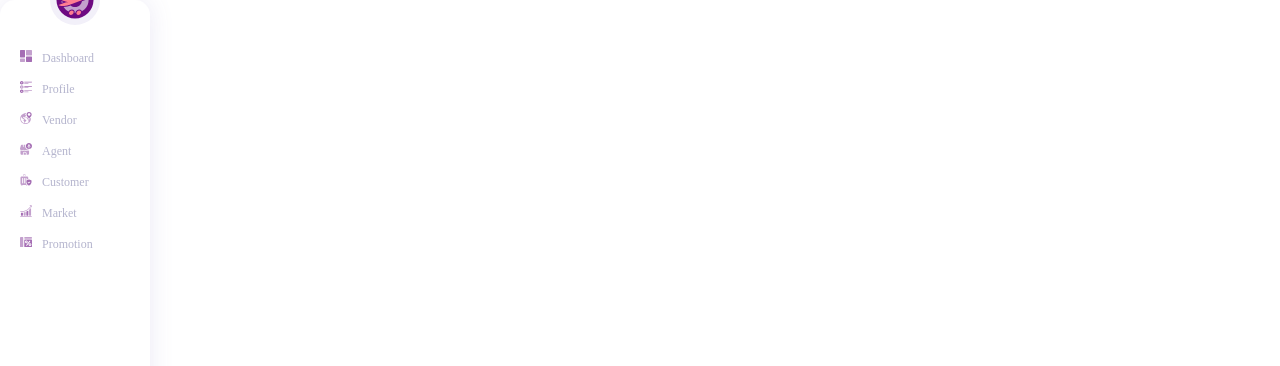
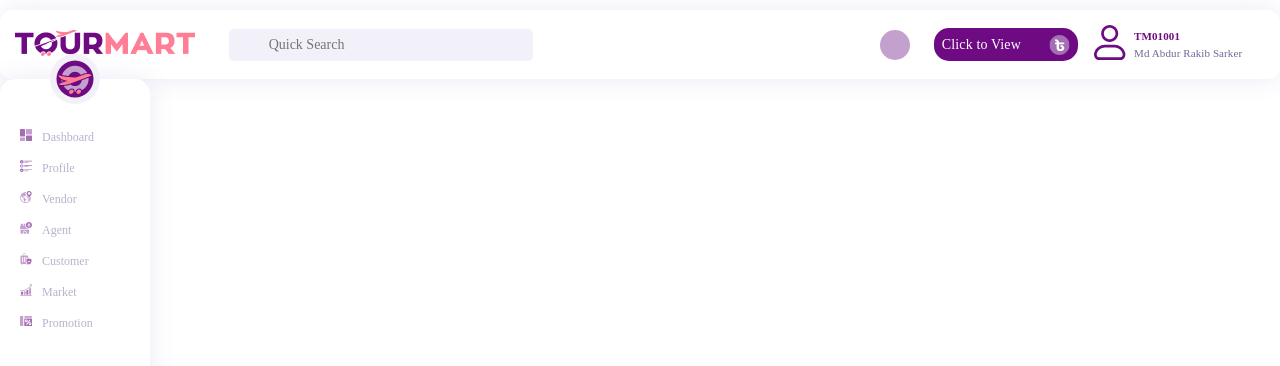
Before and after one commit to khademultourmartit/demoProject, a Next.js app: page / in a window 1280 px wide. Shown: the top 366 px of the page. Built offline with nearby package versions, Linux system fonts and the light colour scheme.

Commit message:
addHeader

```diff
--- a/src/app/components/Header.tsx
+++ b/src/app/components/Header.tsx
@@ -0,0 +1,228 @@
+import React, { useState } from "react";
+import { Box, Container, Grid, Typography } from "@mui/material";
+import logo from "../../../public/assests/image/Logo/logo.png";
+// import SearchIcon from "@mui/icons-material/Search";
+// import NotificationsIcon from "@mui/icons-material/Notifications";
+import takaSign from "../../../public/assests/image/takaSign.svg";
+import userProfile from "../../../public/assests/image/user/userProfile.svg";
+import Image from "next/image";
+
+const Header = () => {
+  const [viewClicked, setViewClicked] = useState(false);
+
+  const handleViewClick = () => {
+    setViewClicked(!viewClicked); // Toggle the state on click
+  };
+
+  return (
+    <Box>
+      <Container
+        maxWidth={"xl"}
+        sx={{
+          boxShadow: "rgba(234, 232, 244, 0.95) 0px 0px 25px 0px",
+          borderRadius: 3,
+          marginTop: "10px",
+          padding: { xs: "15px 10px", sm: "15px 15px" },
+          backgroundColor: "#FFFFFF",
+        }}
+      >
+        <Grid container display={"flex"} alignItems="center">
+          <Grid item xs={12} sm={6} md={6}>
+            <Grid container spacing={2}>
+              <Grid item xs={12} sm={6} md={4}>
+                <Box pt={0.2}>
+                  <Image
+                    // style={{
+                    //   width: { xs: "100px", sm: "120px", md: "140px" },
+                    // }}
+                    src={logo}
+                    alt="logo"
+                  />
+                </Box>
+              </Grid>
+              <Grid item xs={12} sm={6} md={6}>
+                <Box
+                  sx={{
+                    position: "relative",
+                  }}
+                  className={"placeholderColor"}
+                >
+                  {/* <SearchIcon
+                    sx={{
+                      color: "#B4B4CD",
+                      position: "absolute",
+                      top: "50%",
+                      left: "10px",
+                      transform: "translateY(-50%)",
+                    }}
+                  /> */}
+                  <input
+                    style={{
+                      background: "#F2F0F9",
+                      borderRadius: "5px",
+                      border: "none",
+                      outline: "none",
+                      width: "100%",
+                      height: "32px",
+                      paddingLeft: "40px",
+                      boxSizing: "border-box",
+                      color: "#6E6996",
+                      fontSize: "14px",
+                      fontFamily: "Outfit",
+                    }}
+                    placeholder="Quick Search"
+                    type="text"
+                  />
+                </Box>
+              </Grid>
+            </Grid>
+          </Grid>
+          <Grid item xs={12} sm={6} md={6}>
+            <Grid
+              container
+              spacing={2}
+              display={"flex"}
+              justifyContent={"flex-end"}
+              alignItems="center"
+            >
+              <Grid item xs={12} sm={6} md={1}>
+                <Box
+                  sx={{
+                    width: { xs: "25px", sm: "30px" },
+                    height: { xs: "25px", sm: "30px" },
+                    backgroundColor: "#C3A0CD",
+                    borderRadius: "50%",
+                    display: "flex",
+                    alignItems: "center",
+                    justifyContent: "center",
+                  }}
+                >
+                  {/* <NotificationsIcon
+                    sx={{
+                      color: "#fff",
+                      fontSize: { xs: "18px", sm: "24px" },
+                    }}
+                  /> */}
+                </Box>
+              </Grid>
+              <Grid item xs={12} sm={6} md={3}>
+                <Box
+                  sx={{
+                    backgroundColor: "#6E0A82",
+                    borderRadius: "15px",
+                    display: "flex",
+                    justifyContent: "space-between",
+                    padding: "6px 8px",
+                    alignItems: "center",
+                    cursor: "pointer",
+                    overflow: "hidden", // Hide overflow for smooth animation
+                    transition: "all 2.5s ease-in-out", // Slower and smoother transition
+                  }}
+                  onClick={handleViewClick}
+                >
+                  {viewClicked ? (
+                    <>
+                      <Image
+                        src={takaSign}
+                        alt="taka"
+                        style={{
+                          order: 1,
+                          transform: viewClicked
+                            ? "translateX(0)"
+                            : "translateX(-100%)",
+                          opacity: viewClicked ? 1 : 0,
+                          transition: "all 2.5s ease-in-out", // Slow and smooth transition
+                        }}
+                      />
+                      <Typography
+                        sx={{
+                          color: "#fff",
+                          fontFamily: "Outfit",
+                          fontSize: { xs: "10px", sm: "14px" },
+                          order: 2,
+                          transform: viewClicked
+                            ? "translateX(0)"
+                            : "translateX(-100%)",
+                          opacity: viewClicked ? 1 : 0,
+                          transition: "all 2.5s ease-in-out", // Slow and smooth transition
+                        }}
+                      >
+                        - 925555.00
+                      </Typography>
+                    </>
+                  ) : (
+                    <>
+                      <Typography
+                        sx={{
+                          color: "#fff",
+                          fontFamily: "Outfit",
+                          fontSize: { xs: "10px", sm: "14px" },
+                          order: 1,
+                          transform: viewClicked
+                            ? "translateX(100%)"
+                            : "translateX(0)",
+                          opacity: viewClicked ? 0 : 1,
+                          transition: "all 2.5s ease-in-out", // Slow and smooth transition
+                        }}
+                      >
+                        Click to View
+                      </Typography>
+                      <Image
+                        src={takaSign}
+                        alt="taka"
+                        style={{
+                          order: 2,
+                          transform: viewClicked
+                            ? "translateX(100%)"
+                            : "translateX(0)",
+                          opacity: viewClicked ? 0 : 1,
+                          transition: "all 2.5s ease-in-out", // Slow and smooth transition
+                        }}
+                      />
+                    </>
+                  )}
+                </Box>
+              </Grid>
+              <Grid item xs={12} sm={6} md={3.5}>
+                <Box
+                  sx={{
+                    display: "flex",
+                    alignItems: "center",
+                    gap: "8px",
+                  }}
+                >
+                  <Box>
+                    <Image src={userProfile} alt="userProfile" />
+                  </Box>
+                  <Box>
+                    <Typography
+                      sx={{
+                        color: "#6E0A82",
+                        fontSize: { xs: "10px", sm: "11px" },
+                        fontWeight: 600,
+                        fontFamily: "Outfit",
+                      }}
+                    >
+                      TM01001
+                    </Typography>
+                    <Typography
+                      sx={{
+                        color: "#6E6996",
+                        fontSize: { xs: "9px", sm: "11px" },
+                        fontFamily: "Outfit",
+                      }}
+                    >
+                      Md Abdur Rakib Sarker
+                    </Typography>
+                  </Box>
+                </Box>
+              </Grid>
+            </Grid>
+          </Grid>
+        </Grid>
+      </Container>
+    </Box>
+  );
+};
+
+export default Header;
--- a/src/app/components/Sidebar.tsx
+++ b/src/app/components/Sidebar.tsx
@@ -18,6 +18,7 @@ import Employee from "../../../public/assests/menuicon/Employeeicon.svg";
 import Reports from "../../../public/assests/menuicon/Reportsicon.svg";
 import Settings from "../../../public/assests/menuicon/Settingsicon.svg";
 import LogOut from "../../../public/assests/menuicon/Logoutiutton.svg";
+import { Container } from "@mui/material";
 
 const Sidebar = () => {
   const [isOpen, setIsOpen] = useState(true);
@@ -74,7 +75,7 @@ const Sidebar = () => {
   });
 
   return (
-    <div style={{ display: "flex" }}>
+    <div>
       <div
         style={{
           background: "#FFFFFF",
@@ -88,6 +89,8 @@ const Sidebar = () => {
           justifyContent: "space-between",
           position: "relative",
           paddingTop: "40px",
+
+          minHeight: "90vh",
         }}
       >
         {/* Logo */}
--- a/src/app/layout.tsx
+++ b/src/app/layout.tsx
@@ -1,4 +1,5 @@
 "use client";
+import Header from "./components/Header";
 import Sidebar from "./components/Sidebar";
 import "./globals.css";
 
@@ -10,11 +11,11 @@ export default function RootLayout({
   return (
     <html lang="en">
       <body>
+        <Header />
         <div className="layout">
           <Sidebar />
           <main className="content">{children}</main>
         </div>
-
         <style jsx>{`
           .layout {
             display: flex;
@@ -22,7 +23,7 @@ export default function RootLayout({
           .content {
             padding: 20px;
             flex-grow: 1;
-            min-height: 100vh;
+            // min-height: 100vh;
           }
         `}</style>
       </body>
```
